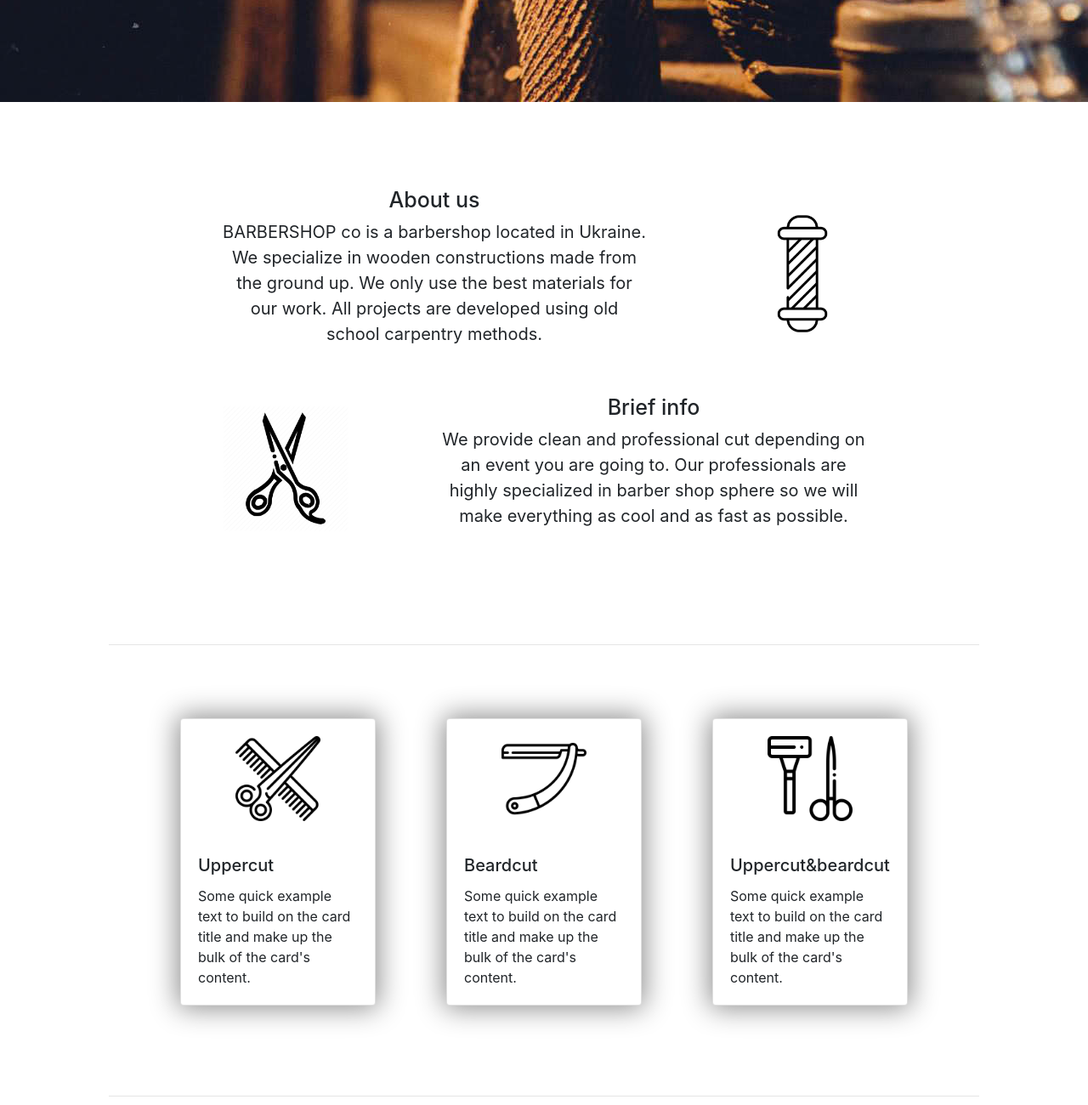
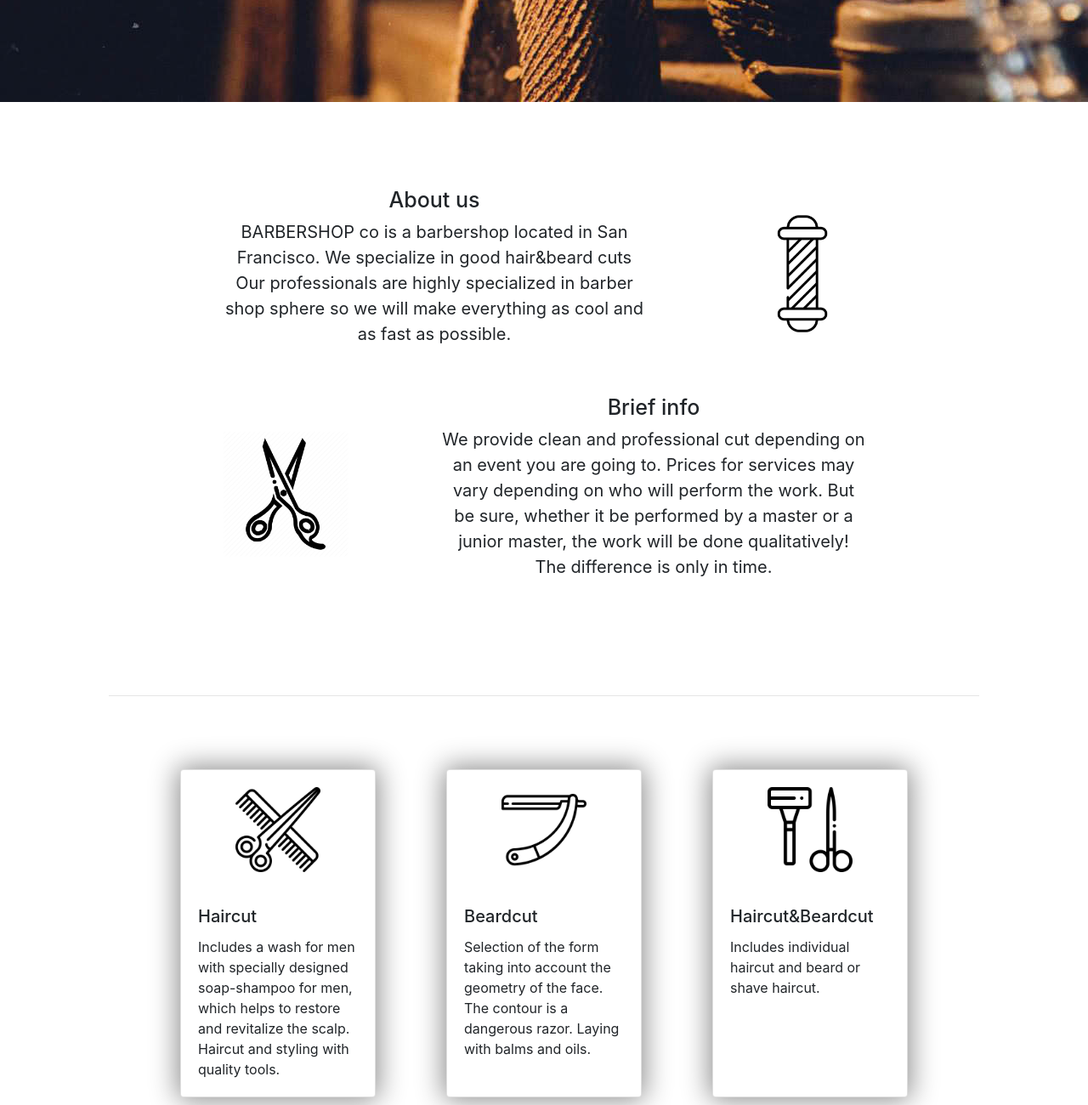
Before and after one commit to maks-hayduk/lading-page, a website: page index.html in a window 1280 px wide. Shown: the part 680-1980 px from the top of the page at 85% size. Drawn offline with nearby package versions, Linux system fonts and the light colour scheme.

Commit message:
Updated README.md and page content text

```diff
--- a/index.html
+++ b/index.html
@@ -38,9 +38,10 @@
       <div class="container-content">
         <div id="first-info">
           <h4 class="title">About us</h4>
-          <p class="info-text">BARBERSHOP co is a barbershop located in Ukraine. We specialize in wooden constructions
-            made from the ground up. We only use the best materials for our work. All projects are developed using old
-            school carpentry methods.</p>
+          <p class="info-text">BARBERSHOP co is a barbershop located in San Francisco. We specialize in good hair&beard cuts
+             Our professionals are highly specialized in barber shop sphere so we will make everything as cool and as fast as
+            possible.
+          </p>
         </div>
         <div class="img-del-media">
           <div id="col-img-1"></div>
@@ -53,9 +54,10 @@
         </div>
         <div id="second-info">
           <h4 class="title">Brief info</h4>
-          <p class="info-text">We provide clean and professional cut depending on an event you are going to. Our
-            professionals are highly specialized in barber shop sphere so we will make everything as cool and as fast as
-            possible.</p>
+          <p class="info-text">We provide clean and professional cut depending on an event you are going to.
+              Prices for services may vary depending on who will perform the work. But be sure, whether it be performed by a
+              master or a junior master, the work will be done qualitatively! The difference is only in time.
+          </p>
         </div>
       </div>
     </div>
@@ -67,35 +69,33 @@
     <div class="card" id="card-price-1">
       <div id="cuts-prices-img-1"></div>
       <div class="card-body">
-        <h1 class="card-title">Uppercut</h1>
-        <p class="card-text">Some quick example text to build on the card title and make up the bulk of the card's
-          content.</p>
+        <h1 class="card-title">Haircut</h1>
+        <p class="card-text">Includes a wash for men with specially designed soap-shampoo for men, which helps to restore and revitalize the scalp.
+            Haircut and styling with quality tools.</p>
       </div>
     </div>
     <div class="card" id="card-price-2">
       <div id="cuts-prices-img-2"></div>
       <div class="card-body">
         <h1 class="card-title">Beardcut</h1>
-        <p class="card-text">Some quick example text to build on the card title and make up the bulk of the card's
-          content.</p>
+        <p class="card-text">Selection of the form taking into account the geometry of the face.
+            The contour is a dangerous razor. Laying with balms and oils.</p>
       </div>
     </div>
     <div class="card" id="card-price-3">
       <div id="cuts-prices-img-3"></div>
       <div class="card-body">
-        <h1 class="card-title">Uppercut&beardcut</h1>
-        <p class="card-text">Some quick example text to build on the card title and make up the bulk of the card's
-          content.</p>
+        <h1 class="card-title">Haircut&Beardcut</h1>
+        <p class="card-text">Includes individual haircut and beard or shave haircut.</p>
       </div>
     </div>
-    <!-- <div class="card" id="card-price-4">
+    <div class="card" id="card-price-4">
       <div id="cuts-prices-img-4"></div>
       <div class="card-body">
         <h1 class="card-title">Father&son*</h1>
-        <p class="card-text">Some quick example text to build on the card title and make up the bulk of the card's
-          content.</p>
+        <p class="card-text">Cutting father and son consistently into one master.</p>
       </div>
-    </div> -->
+    </div>
   </div>
 
   <hr style="width:80%">
@@ -106,9 +106,7 @@
 
   <div class="mb-4" id="contact-us">
     <h2 class="h1-responsive font-weight-bold text-center my-4">Contact us</h2>
-    <p class="text-center w-responsive mx-auto mb-5">Do you have any questions? Please do not hesitate to contact us
-      directly. Our team will come back to you within
-      a matter of hours to help you.</p>
+    <p class="text-center w-responsive mx-auto mb-5">You can quickly find out when and what kind of master is free to enroll in the BARBERSHOPco at a convenient time for you.</p>
 
     <div class="row">
       <div class="col-md-9 mb-md-0 mb-5">
--- a/index.js
+++ b/index.js
@@ -83,7 +83,7 @@ $(window).scroll(() => {
     }
   }
 
-  if (scrollTop > $('#card-price-3').offset().top - 100) {
+  if (scrollTop > $('#cuts-prices').offset().top + 200) {
     for (let i = 1; i < 9; i++) {
       $(`#portfolio-img-${i}`).animate({
         opacity: 1
--- a/package.json
+++ b/package.json
@@ -4,7 +4,8 @@
   "description": "Barbershop landing page",
   "main": "index.js",
   "scripts": {
-    "test": "echo \"Error: no test specified\" && exit 1"
+    "test": "echo \"Error: no test specified\" && exit 1",
+    "start": "open -a \"Google Chrome\" index.html"
   },
   "repository": {
     "type": "git",
```
Also changed, not shown: README.md.
